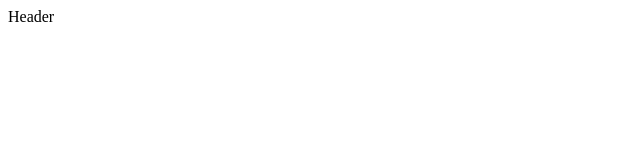
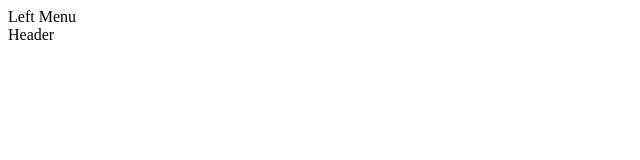
Before and after one commit to Saniyashahbaz/Demo, a plain HTML site: page index.html in a window 1280 px wide. Shown: the full height of the page, 0-640 px from the left. Drawn offline with Linux system fonts and the light colour scheme.

Commit message:
Left Menu Added

```diff
--- a/index.html
+++ b/index.html
@@ -6,6 +6,7 @@
     <title>Demo</title>
 </head>
 <body>
+    <div>Left Menu</div>
     <div>Header</div>
 </body>
 </html>
```
